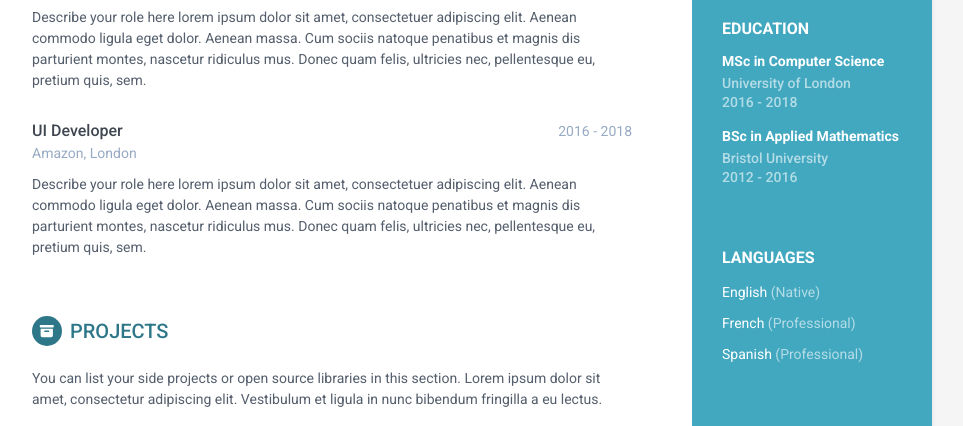
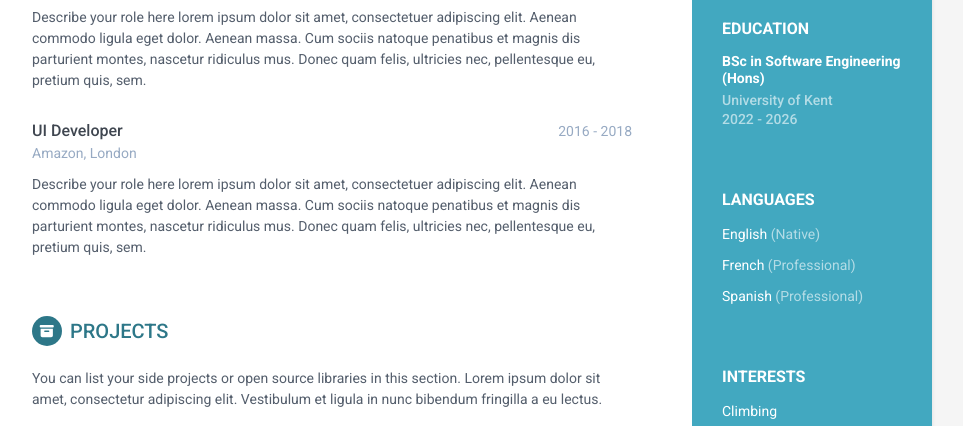
Before and after one commit to kayy-armani/kayy-armani.github.io, a plain HTML site: page index.html in a window 1280 px wide. Shown: the part 642-1068 px from the top of the page, without its empty margins (188-1151 px from the left). Drawn offline with Linux system fonts and the light colour scheme.

Commit message:
changed degree

```diff
--- a/index.html
+++ b/index.html
@@ -7,7 +7,7 @@
     <meta charset="utf-8">
     <meta http-equiv="X-UA-Compatible" content="IE=edge">
     <meta name="viewport" content="width=device-width, initial-scale=1.0">
-    <meta name="description" content="Responsive HTML5 Resume/CV Template for Developers">
+    <meta name="description" content="Personal website">
     <meta name="author" content="Xiaoying Riley at 3rd Wave Media">
     <link rel="shortcut icon" href="favicon.ico">
     <!-- Google Font -->
@@ -41,14 +41,9 @@
             <div class="education-container container-block">
                 <h2 class="container-block-title">Education</h2>
                 <div class="item">
-                    <h4 class="degree">MSc in Computer Science</h4>
-                    <h5 class="meta">University of London</h5>
-	                    <div class="time">2016 - 2018</div>
-                </div><!--//item-->
-                <div class="item">
-                    <h4 class="degree">BSc in Applied Mathematics</h4>
-                    <h5 class="meta">Bristol University</h5>
-                    <div class="time">2012 - 2016</div>
+                    <h4 class="degree">BSc in Software Engineering (Hons)</h4>
+                    <h5 class="meta">University of Kent</h5>
+	                    <div class="time">2022 - 2026</div>
                 </div><!--//item-->
             </div><!--//education-container-->
 
```
